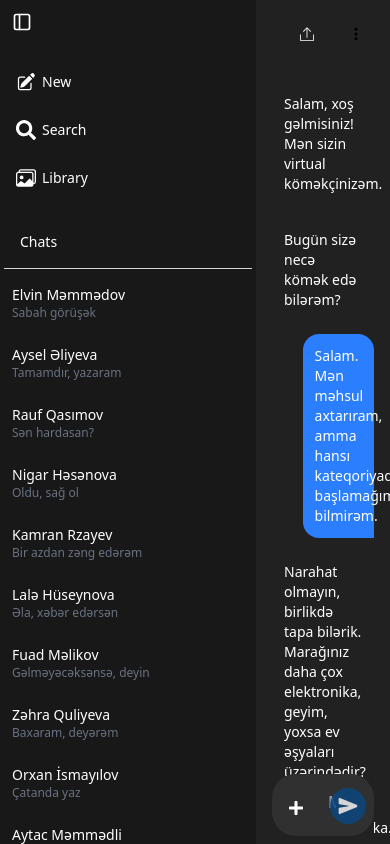
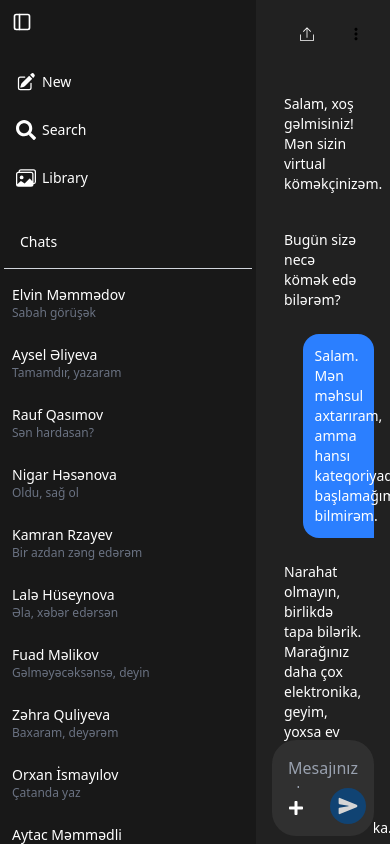
Before and after one commit to JafarMustafayev/ChatBot2, a React (Vite) app: page / in a window 390 px wide. Built offline with nearby package versions, Linux system fonts and the light colour scheme.

Commit message:
fix: enhance MessageInput component for dynamic width adjustment and improved responsiveness

```diff
--- a/src/components/ChatWindow/MessageInput.tsx
+++ b/src/components/ChatWindow/MessageInput.tsx
@@ -8,19 +8,19 @@ const TEXTAREA_CONFIG = {
   MIN_HEIGHT: 24,
   MAX_HEIGHT: 360,
   DEFAULT_HEIGHT: 40,
-  MOBILE_WIDTH: "160%",
-  DESKTOP_WIDTH: "120%",
 } as const;
 
 const MessageInput = () => {
   const textareaRef = useRef<HTMLTextAreaElement | null>(null);
   const menuRef = useRef<HTMLDivElement | null>(null);
   const fileInputRef = useRef<HTMLInputElement | null>(null);
+  const spanRef = useRef<HTMLSpanElement | null>(null);
+  const containerRef = useRef<HTMLDivElement | null>(null);
 
   const [message, setMessage] = useState("");
   const [openMenu, setOpenMenu] = useState(false);
   const [thinkMode, setThinkMode] = useState(false);
-  const [isMultiLine, setIsMultiLine] = useState(false);
+  const [wideInputMode, setWideInputMode] = useState(false);
 
   const isMobileDevice = useRef(
     /Mobi|Android|iPhone|iPad|iPod/i.test(navigator.userAgent)
@@ -37,10 +37,6 @@ const MessageInput = () => {
       TEXTAREA_CONFIG.MAX_HEIGHT
     );
     textarea.style.height = `${newHeight}px`;
-
-    const lineHeight = 24; // leading-6 = 24px
-    const isNowMultiLine = textarea.scrollHeight > lineHeight + 16; // padding əlavə edirik
-    setIsMultiLine(isNowMultiLine);
   }, []);
 
   // Input dəyişikliklərini idarə etmək
@@ -52,18 +48,31 @@ const MessageInput = () => {
     [adjustTextareaHeight]
   );
 
-  // Think mode-da textarea genişliyini dəyişmək
+  // Textarea enini yoxlayıb wide mode-u avtomatik idarə etmək
   useEffect(() => {
-    const textarea = textareaRef.current;
-    if (!textarea) return;
+    const span = spanRef.current;
+    const container = containerRef.current;
 
-    const shouldExpand = thinkMode || isMultiLine;
-    textarea.style.width = shouldExpand
-      ? isMobileDevice
-        ? TEXTAREA_CONFIG.MOBILE_WIDTH
-        : TEXTAREA_CONFIG.DESKTOP_WIDTH
-      : "100%";
-  }, [thinkMode, isMobileDevice]);
+    if (!span || !container) return;
+
+    // span-ın real enini ölçürük
+    const spanWidth = span.getBoundingClientRect().width;
+
+    // Parent konteyner enini ölçürük (düymələr çıxılmaqla)
+    // İki düymə + gap-lər üçün təxminən 100px çıxırıq
+    const parentElement = container.parentElement?.parentElement;
+    const availableWidth = parentElement?.offsetWidth || 0;
+    const maxWidthForNarrowMode = availableWidth - 120; // düymələr üçün yer
+
+    // Əgər mətn eni maksimum eni keçirsə və ya thinkMode aktivdirsə
+    if (spanWidth > maxWidthForNarrowMode || thinkMode) {
+      setWideInputMode(true);
+    }
+    // Əgər mesaj tamamilə silinib və thinkMode qapalıdırsa
+    else if (message.trim().length === 0 && !thinkMode) {
+      setWideInputMode(false);
+    }
+  }, [message, thinkMode]);
 
   // Menyu xaricində kliklə menyunu bağlamaq
   useEffect(() => {
@@ -125,16 +134,55 @@ const MessageInput = () => {
     [handleSend]
   );
 
+  // Mesajın boş olub olmadığını yoxlamaq
   const isMessageEmpty = !message.trim();
 
   return (
     <div
-      className={`p-2 w-full max-w-[740px] bg-input-bg rounded-3xl flex transition-all duration-200 ${
-        thinkMode ? "min-h-[100px]" : ""
+      className={`p-2 w-full max-w-[740px] bg-input-bg rounded-3xl flex transition-all duration-200 `}
+    >
+      {/* Textarea və düymələr konteyneri */}
+      <div className=" flex flex-1 flex-col relative">
+        {/* Textarea */}
+        <div
+          className={`items-end gap-2 w-full ${
+            !wideInputMode ? "left-8 absolute" : ""
           }`}
         >
-      <div className="flex items-end w-full gap-2">
-        {/* Plus Button */}
+          <div
+            ref={containerRef}
+            className={`flex transition-all duration-200 rounded-lg relative`}
+          >
+            <textarea
+              ref={textareaRef}
+              onInput={handleInput}
+              onKeyDown={handleKeyDown}
+              value={message}
+              rows={1}
+              className="resize-none outline-none border-none bg-transparent text-white placeholder:text-gray-400 max-h-[380px] overflow-y-auto p-2 leading-6 w-full"
+              placeholder="Mesajınızı bura yazın..."
+              aria-label="Mesaj sahəsi"
+            />
+            {/* görünməyən span - eni hesablamaq üçün */}
+            <span
+              ref={spanRef}
+              className="invisible absolute whitespace-pre text-base p-2 leading-6 pointer-events-none"
+              style={{
+                left: 0,
+                top: 0,
+                font: "inherit",
+              }}
+            >
+              {message || " "}
+            </span>
+          </div>
+        </div>
+
+        {/* Alt düymələr və menyu */}
+        <div>
+          <div className="flex items-end justify-between w-full gap-2">
+            {/* Action Menu Button */}
+            <div className="flex  ">
               <button
                 type="button"
                 className="text-white p-2 mb-1 rounded-full hover:bg-action-menu-hover-bg self-end relative flex-shrink-0"
@@ -149,7 +197,7 @@ const MessageInput = () => {
               {openMenu && (
                 <div
                   ref={menuRef}
-            className="absolute mb-13 bg-action-menu-bg w-3xs rounded-md shadow-lg z-50"
+                  className=" absolute mb-13 bottom-0  bg-action-menu-bg w-3xs rounded-md shadow-lg z-50"
                   role="menu"
                 >
                   <div className="flex flex-col m-1 text-amber-50 text-sm">
@@ -206,34 +254,15 @@ const MessageInput = () => {
                   <FaRegLightbulb size={20} />
                 </button>
               )}
-
-        {/* Textarea Container */}
-        <div
-          className={`flex-1 min-w-0 transition-all duration-200 ${
-            thinkMode ? "relative bottom-10 right-20 pt-8 mb-1" : ""
-          }`}
-        >
-          <textarea
-            ref={textareaRef}
-            onInput={handleInput}
-            onKeyDown={handleKeyDown}
-            value={message}
-            rows={1}
-            className="
-              resize-none outline-none border-none bg-transparent
-               text-white placeholder:text-gray-400 w-full max-h-[380px]
-               overflow-y-auto p-2 leading-6 "
-            placeholder="Mesajınızı bura yazın..."
-            aria-label="Mesaj sahəsi"
-          />
             </div>
-
+            {/* Send Button */}
+            <div>
               {/* Send Button */}
               <button
                 type="button"
                 onClick={handleSend}
                 disabled={isMessageEmpty}
-          className={`text-white p-2 rounded-full self-end transition-colors flex-shrink-0 mb-1 ${
+                className={`text-white p-2 rounded-full justify-end items-end self-end transition-colors flex-shrink-0 mb-1 ${
                   isMessageEmpty
                     ? "bg-input-send-button-disable cursor-not-allowed opacity-80"
                     : "bg-input-send-button hover:bg-opacity-90"
@@ -242,6 +271,9 @@ const MessageInput = () => {
               >
                 <IoSend size={20} />
               </button>
+            </div>
+          </div>
+        </div>
       </div>
 
       {/* Hidden File Input */}
```
Lines whose indentation alone changed are shown as unchanged.
